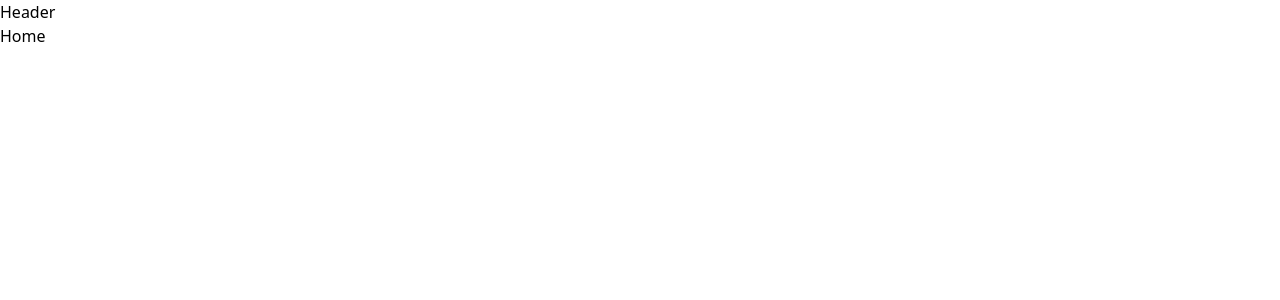
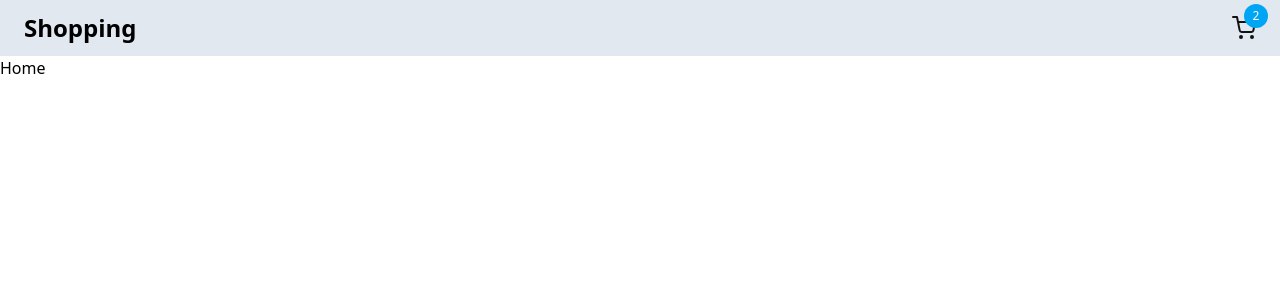
Before and after one commit to julianoventola/react-simple-cart, a React (Vite) app: page / in a window 1280 px wide. Shown: the top 300 px of the page. Built offline with nearby package versions, Linux system fonts and the light colour scheme.

Commit message:
feat: adds header component details

```diff
--- a/package.json
+++ b/package.json
@@ -13,6 +13,7 @@
     "@tailwindcss/vite": "^4.1.12",
     "react": "^19.1.1",
     "react-dom": "^19.1.1",
+    "react-icons": "^5.5.0",
     "react-router": "^7.8.2",
     "tailwindcss": "^4.1.12"
   },
--- a/src/components/header/index.tsx
+++ b/src/components/header/index.tsx
@@ -1,8 +1,24 @@
+import { FiShoppingCart } from "react-icons/fi";
+import { Link } from "react-router";
+
 function Header() {
   return (
-    <>
-      <h1>Header</h1>
-    </>
+    <header className="w-full px-1 bg-slate-200 flex">
+      <nav className="w-full max-w-7xl h-14 flex items-center justify-between px-5 m-auto">
+        <Link className="font-bold text-2xl" to="/">Shopping</Link>
+
+
+        <Link to="/cart" className="relative">
+         <FiShoppingCart size={24} color="#121212"/>
+         <span className="absolute -top-3 -right-3 px-2.5 bg-sky-500 rounded-full
+          w-6 h-6 flex justify-center items-center
+          text-xs text-white
+          ">
+          2
+         </span>
+        </Link>
+      </nav>
+    </header>
   );
 }
 
```
Also changed, not shown: 1 other file (tests, documents, lock files or other folders).
